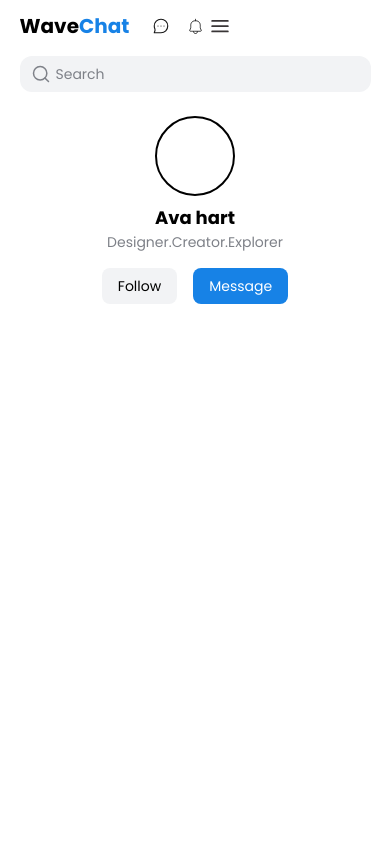
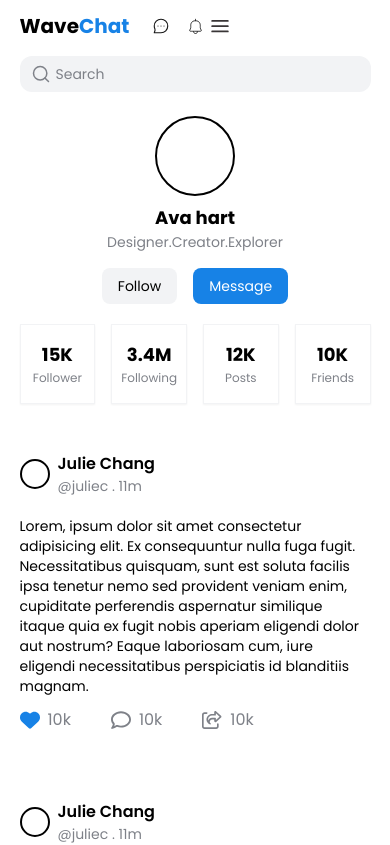
Before and after one commit to ornob90/Social-Media-Website, a Next.js app: page /profile/1 in a window 390 px wide. Shown: the top 845 px of the page. Built offline with nearby package versions, Linux system fonts and the light colour scheme.

Commit message:
Add Post details page design with responsive

```diff
--- a/src/app/layout.tsx
+++ b/src/app/layout.tsx
@@ -24,7 +24,7 @@ export default function RootLayout({
     <html lang="en" className="light">
       <body className={`dark:bg-dark-primary ${poppins.className}`}>
         <Navbar />
-        <div className=" w-[90%] grid grid-cols-1 lg:grid-cols-9 gap-3 max-w-[1512px] mx-auto">
+        <div className=" w-[90%] grid grid-cols-1 lg:grid-cols-9 gap-3 max-w-[1512px] mx-auto ">
           <div className="lg:col-span-2 relative">{sidebar}</div>
           <div className="w-full lg:ml-5 md:w-[80%] lg:w-full mx-auto lg:col-span-7">
             {children}
--- a/src/app/profile/[profileId]/page.tsx
+++ b/src/app/profile/[profileId]/page.tsx
@@ -1,10 +1,45 @@
+import Posts from "@/components/ui/post/Posts/Posts";
 import ProfileHeader from "@/components/ui/profile/ProfileHeader";
 import React from "react";
 
 const Profile = () => {
+  const profileStates = [
+    {
+      name: "Follower",
+      stat: "15K",
+    },
+    {
+      name: "Following",
+      stat: "3.4M",
+    },
+    {
+      name: "Posts",
+      stat: "12K",
+    },
+    {
+      name: "Friends",
+      stat: "10K",
+    },
+  ];
+
   return (
-    <section>
+    <section className="">
       <ProfileHeader />
+      {/* Profile States  */}
+      <div className="grid grid-cols-4 gap-4 mt-5 ">
+        {profileStates?.map(({ name, stat }) => (
+          <div
+            key={name}
+            className="flex flex-col items-center border border-light-gray shadow-sm py-4"
+          >
+            <h3 className="text-lg sm:text-2xl font-bold">{stat}</h3>
+            <p className="text-dark-gray text-[12px] md:text-sm">{name}</p>
+          </div>
+        ))}
+      </div>
+      <div className="mt-10">
+        <Posts />
+      </div>
     </section>
   );
 };
--- a/src/components/ui/post/Post/Post.tsx
+++ b/src/components/ui/post/Post/Post.tsx
@@ -41,12 +41,16 @@ const Post = ({ value }) => {
       </div>
 
       {/* Like Share Comment  */}
-      <div className="flex gap-10 text-dark-gray mt-3">
+
+      <div className="flex gap-10 text-dark-gray mt-3 ">
         <Like />
         <CommentLink />
         <Share />
       </div>
-      <Comments />
+      {/* TODO  */}
+      <div className="hidden">
+        <Comments />
+      </div>
     </div>
   );
 };
```
